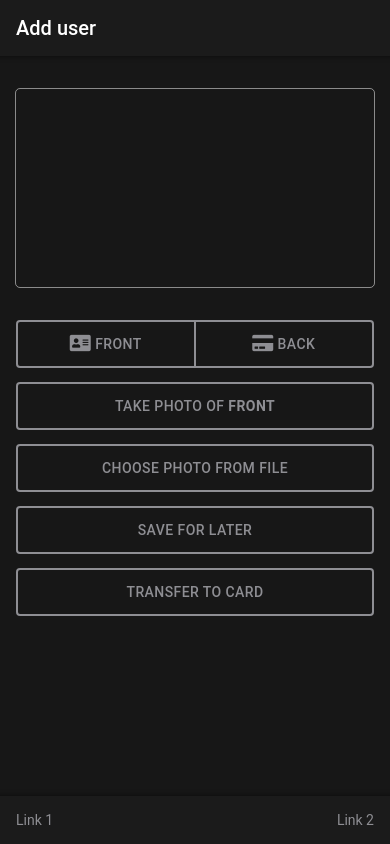
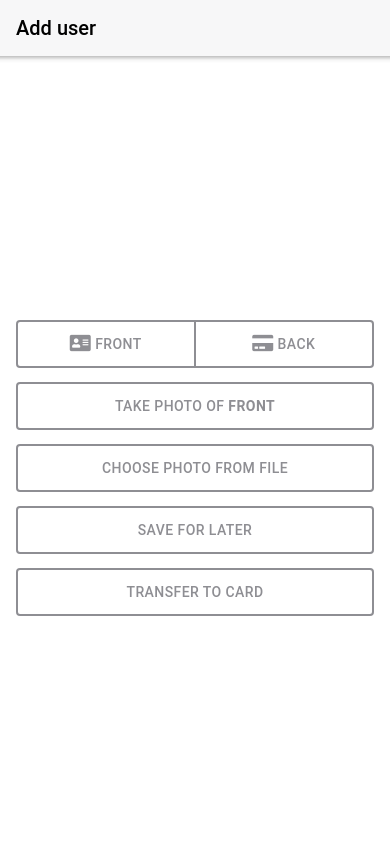
Before and after one commit to llariviere/photo, a website: page www/index.html in a window 390 px wide. Drawn offline with Linux system fonts and the light colour scheme; some packages are replaced by stand-ins of ours.

Commit message:
Update index.html

```diff
--- a/www/index.html
+++ b/www/index.html
@@ -1,5 +1,5 @@
 <!DOCTYPE html>
-<html class="theme-dark">
+<html class="">
   <head>
     <!-- Required meta tags-->
     <meta charset="utf-8">
@@ -8,14 +8,14 @@
     <!-- Color theme for statusbar -->
     <meta name="theme-color" content="#2196f3">
     <!-- Your app title -->
-    <title>My App</title>
+    <title>B.i.z</title>
     <!-- Path to Framework7 Library Bundle CSS -->
     <link rel="stylesheet" href="css/framework7.bundle.min.css">
     <link rel="stylesheet" href="css/font-awesome.min.css">
     <!-- Path to your custom app styles-->
     <link rel="stylesheet" href="css/app.css">
   </head>
-  <body class="theme-dark color-theme-gray">
+  <body class="color-theme-gray">
     <!-- App root element -->
     <div id="app">
       <!-- Statusbar overlay -->
@@ -33,21 +33,15 @@
             </div>
           </div>
 
-          <!-- Bottom Toolbar -->
-          <div class="toolbar toolbar-bottom">
-            <div class="toolbar-inner">
-              <!-- Toolbar links -->
-              <a href="#" class="link">Link 1</a>
-              <a href="#" class="link">Link 2</a>
-            </div>
-          </div>
-
           <!-- Scrollable page content -->
           <div class="page-content">
-            <div class="block" id="card-photo"></div>
+            <div class="block" id="card-photo">
+            	<img src="" alt="" id="card-photo-front" class="front">
+            	<img src="" alt="" id="card-photo-back" class="back hidden">
+            </div>
             <div class="block">
 				  <p class="segmented">
-				    <button class="col button button-outline button-large card-side front"><i class="fa fa-address-card fa-lg"></i> Front</button>
+				    <button class="col button button-outline button-large card-side front selected"><i class="fa fa-address-card fa-lg"></i> Front</button>
 				    <button class="col button button-outline button-large card-side back"><i class="fa fa-credit-card fa-lg"></i> Back</button>
 				  </p>
 				  <p class="row">
@@ -56,10 +50,10 @@
 				  <p class="row">
 				    <button class="col button button-outline button-large">Choose photo from file</button>
 				  </p>
-				  <p class="row">
+				  <p class="row hidden">
 				    <button class="col button button-outline button-large">Save for later</button>
 				  </p>
-				  <p class="row">
+				  <p class="row hidden">
 				    <button class="col button button-outline button-large">Transfer to card</button>
 				  </p>
 				</div>
@@ -67,9 +61,8 @@
         </div>
       </div>
     </div>
-    <!-- Path to Framework7 Library Bundle JS-->
+    <script type="text/javascript" src="cordova.js"></script>
     <script type="text/javascript" src="js/framework7.bundle.min.js"></script>
-    <!-- Path to your app js-->
     <script type="text/javascript" src="js/app.js"></script>
   </body>
 </html>
```
